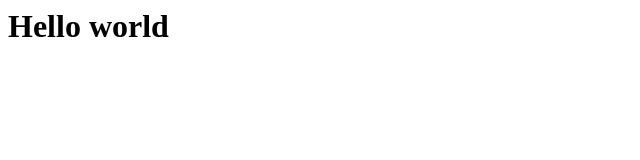
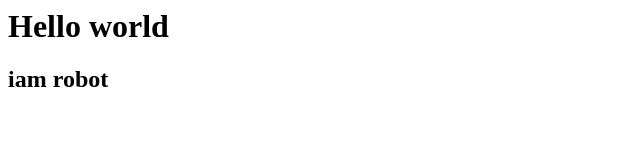
Before and after one commit to dskrishna/dev730am, a plain HTML site: page index.html in a window 1280 px wide. Shown: the whole page, without its empty margins (0-640 px from the left). Drawn offline with Linux system fonts and the light colour scheme.

Commit message:
Update index.html

```diff
--- a/index.html
+++ b/index.html
@@ -1 +1,2 @@
 <h1> Hello world </h1>
+<h2>iam robot</h2>
```
